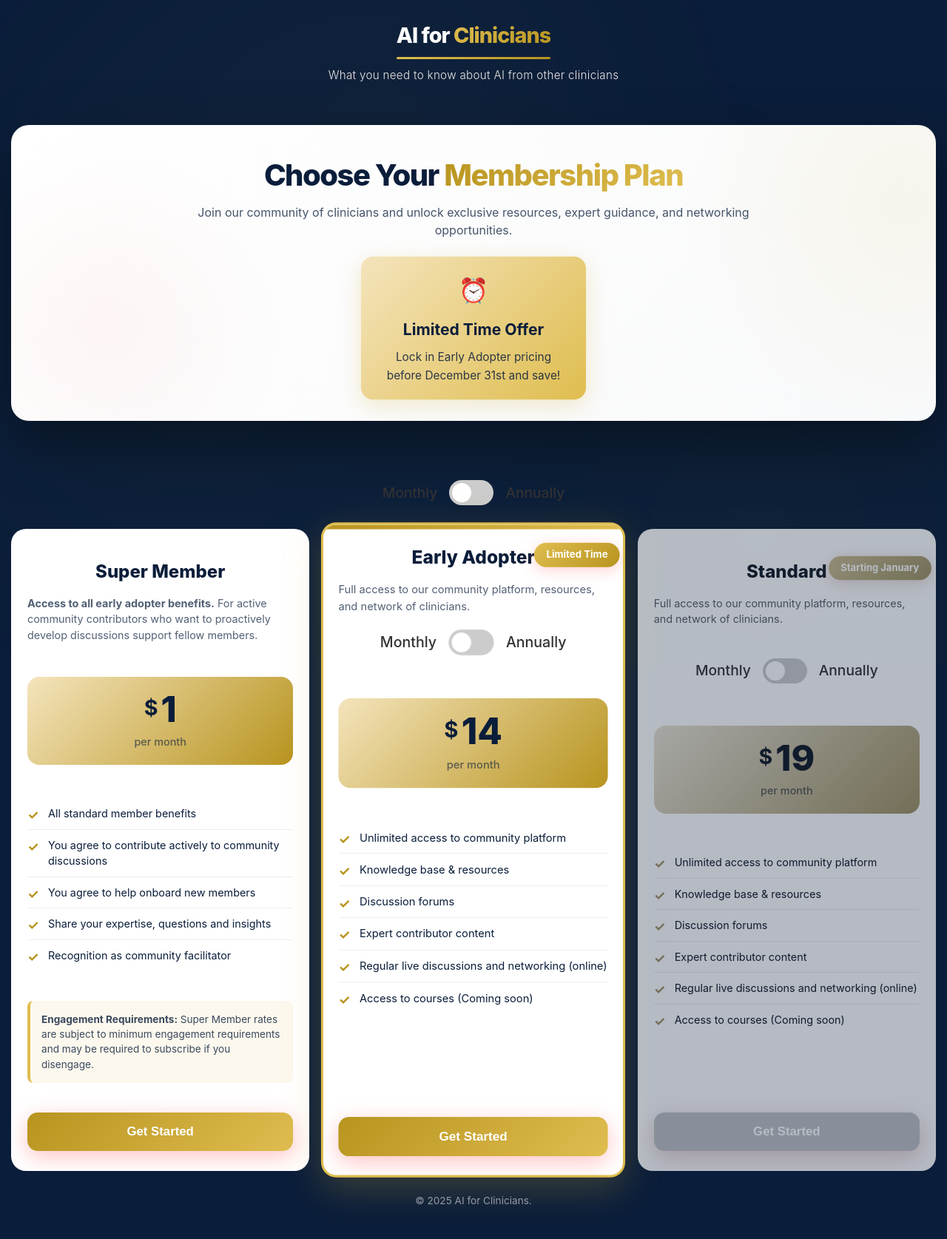
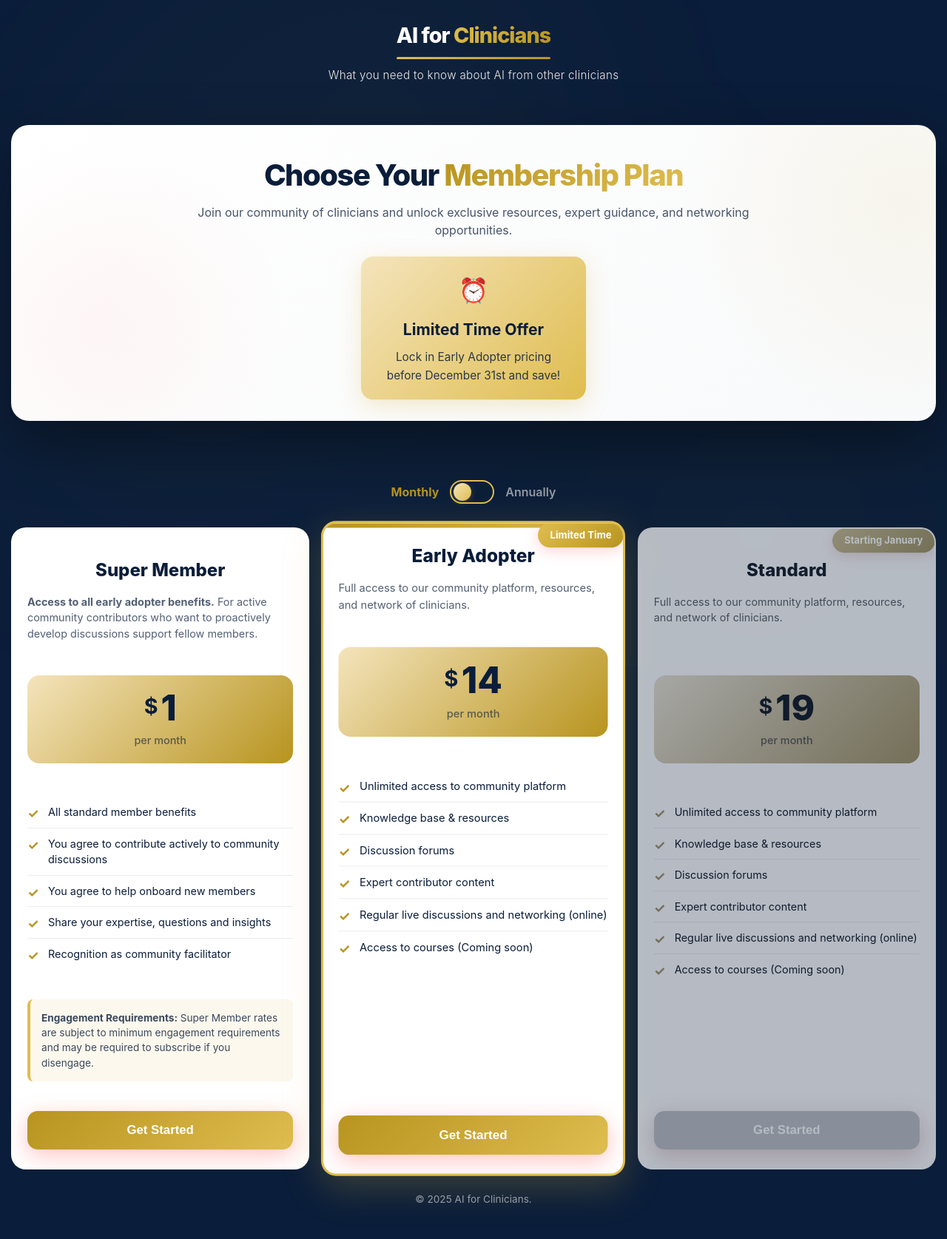
Before and after one commit to keisler-au/aiforclin, a Jekyll site: the page built from community/memberships.html, in a window 1280 px wide. Shown: the whole page at 74% size. Built offline with Jekyll 4.4.1, drawn with Linux system fonts in a browser that asks for light colours.

Commit message:
toggle-working

```diff
--- a/_layouts/circle-community.html
+++ b/_layouts/circle-community.html
@@ -12,14 +12,15 @@
     <link rel="stylesheet" href="/community/styles/coming-soon.css">
     <link rel="stylesheet" href="/community/styles/landing-page.css">
     <link rel="stylesheet" href="/community/styles/memberships.css">
+    <link rel="stylesheet" href="/assets/css/theme-switch.css">
+    <link rel="stylesheet" href="/community/styles/toggle.css">
+    <link rel="stylesheet" href="/community/styles/tooltip.css">
     <link rel="stylesheet" href="/community/styles/waitlist.css">
-    <link rel="stylesheet" href="/community/styles/tooltip.css">
 
     <!-- Media Queries -->
-    <link rel="stylesheet" href="/community/styles/media-queries/max-width-768.css">
-    <link rel="stylesheet" href="/community/styles/media-queries/max-width-968.css">
-    <link rel="stylesheet" href="/assets/css/theme-switch.css">
-    <link rel="stylesheet" href="/community/styles/toggle.css">
+    <link rel="stylesheet" href="/community/styles/media-queries/max-width-640.css">
+    <link rel="stylesheet" href="/community/styles/media-queries/max-width-1300.css">
+
 
     <!-- JS -->
     <script src="/community/scripts/coming-soon.js"></script>
--- a/community/scripts/pricing-toggle.js
+++ b/community/scripts/pricing-toggle.js
@@ -2,6 +2,7 @@
     const pricingToggles = document.querySelectorAll('.pricingToggle');
     const priceValues = document.querySelectorAll('.price-value');
     const pricePeriods = document.querySelectorAll('.price-period-annually');
+    const toggleContainers = document.querySelectorAll('.c-toggle-container');
 
     const updatePrices = (isAnnual) => {
         priceValues.forEach(price => {
@@ -9,6 +10,17 @@
         });
         pricePeriods.forEach(period => {
             period.textContent = isAnnual ? 'per year' : 'per month';
+        });
+    };
+
+    const updateLabels = (isAnnual) => {
+        toggleContainers.forEach(container => {
+            const labels = container.querySelectorAll('.c-toggle-label');
+            if (labels.length >= 2) {
+                // First label is "Monthly", second is "Annually"
+                labels[0].classList.toggle('active', !isAnnual);
+                labels[1].classList.toggle('active', isAnnual);
+            }
         });
     };
 
@@ -20,11 +32,15 @@
         });
     };
 
+    // Initialize labels on page load
+    updateLabels(false);
+
     pricingToggles.forEach(toggle => {
         toggle.addEventListener('change', function (event) {
             const isChecked = event.target.checked;
             syncToggles(isChecked);
             updatePrices(isChecked);
+            updateLabels(isChecked);
         });
     });
 });
--- a/community/styles/media-queries/max-width-768.css
+++ b/community/styles/media-queries/max-width-1300.css
@@ -1,11 +1,4 @@
-@media (max-width: 768px) {
-    .desktop-toggle {
-        display: none;
-    }
-
-    .mobile-toggle {
-        display: flex;
-    }
+@media (max-width: 1300px) {
     .c-badge.limited-badge-position,
     .c-badge.limited-badge-position-standard {
         position: absolute;
--- /dev/null
+++ b/community/styles/media-queries/max-width-640.css
@@ -0,0 +1,13 @@
+@media (max-width: 640px) {
+    .desktop-toggle {
+        display: none;
+    }
+
+    .mobile-toggle {
+        display: flex;
+    }
+
+    .c-toggle-label {
+        color: var(--text-dark);
+    }
+}
--- a/community/styles/toggle.css
+++ b/community/styles/toggle.css
@@ -1,26 +1,35 @@
-.mobile-toggle {
-    display: none;
-}
-
 .c-toggle-container {
     display: flex;
     justify-content: center;
     align-items: center;
     margin-bottom: 2rem;
+    gap: 15px;
+}
+
+.mobile-toggle {
+    display: none;
 }
 
 .c-toggle-label {
-    font-size: 1.2rem;
-    font-weight: 500;
-    color: #333;
-    margin: 0 1rem;
+    font-size: 1rem;
+    font-weight: 600;
+    color: var(--text-light);
+    opacity: 0.6;
+    transition: all 0.3s ease;
+    user-select: none;
+}
+
+.c-toggle-label.active {
+    opacity: 1;
+    color: var(--primary-accent-dark);
+    font-weight: 700;
 }
 
 .c-switch {
     position: relative;
     display: inline-block;
     width: 60px;
-    height: 34px;
+    height: 32px;
 }
 
 .c-switch input {
@@ -36,31 +45,39 @@
     left: 0;
     right: 0;
     bottom: 0;
-    background-color: #ccc;
-    transition: .4s;
-    border-radius: 34px;
+    background: linear-gradient(135deg, rgba(10, 29, 58, 0.1), rgba(10, 29, 58, 0.15));
+    transition: all 0.4s cubic-bezier(0.4, 0, 0.2, 1);
+    border-radius: 32px;
+    border: 2px solid var(--primary-accent);
 }
 
 .c-slider:before {
     position: absolute;
     content: "";
-    height: 26px;
-    width: 26px;
-    left: 4px;
-    bottom: 4px;
-    background-color: white;
-    transition: .4s;
+    height: 24px;
+    width: 24px;
+    left: 3px;
+    bottom: 2px;
+    background: linear-gradient(135deg, var(--primary-accent-light), var(--primary-accent));
+    transition: all 0.4s cubic-bezier(0.4, 0, 0.2, 1);
     border-radius: 50%;
+    box-shadow: 0 2px 8px rgba(212, 175, 55, 0.3);
 }
 
 input:checked + .c-slider {
-    background-color: #2196F3;
-}
-
-input:focus + .c-slider {
-    box-shadow: 0 0 1px #2196F3;
+    background: linear-gradient(135deg, var(--primary-accent-dark), var(--primary-accent));
 }
 
 input:checked + .c-slider:before {
-    transform: translateX(26px);
+    transform: translateX(28px);
+    background: var(--background-light);
+    box-shadow: 0 2px 12px rgba(10, 29, 58, 0.2);
 }
+
+.c-switch:hover .c-slider {
+    border-color: var(--primary-accent);
+}
+
+.c-switch:hover .c-slider:before {
+    box-shadow: 0 4px 12px rgba(212, 175, 55, 0.4);
+}
```
Also changed, not shown: community/styles/media-queries/max-width-968.css (deleted).
